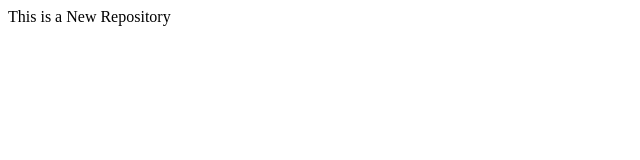
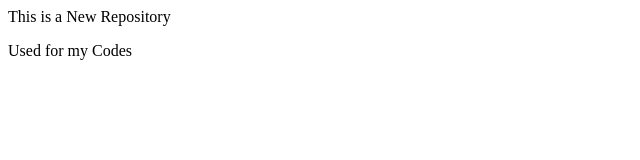
Before and after one commit to ansh111jaiswal/LocalRepo, a plain HTML site: page index.html in a window 1280 px wide. Shown: the whole page, without its empty margins (0-640 px from the left). Drawn offline with Linux system fonts and the light colour scheme.

Commit message:
HTML File Added

```diff
--- a/index.html
+++ b/index.html
@@ -1 +1,2 @@
 <p> This is a New Repository</p>
+<p> Used for my Codes</p>
```
